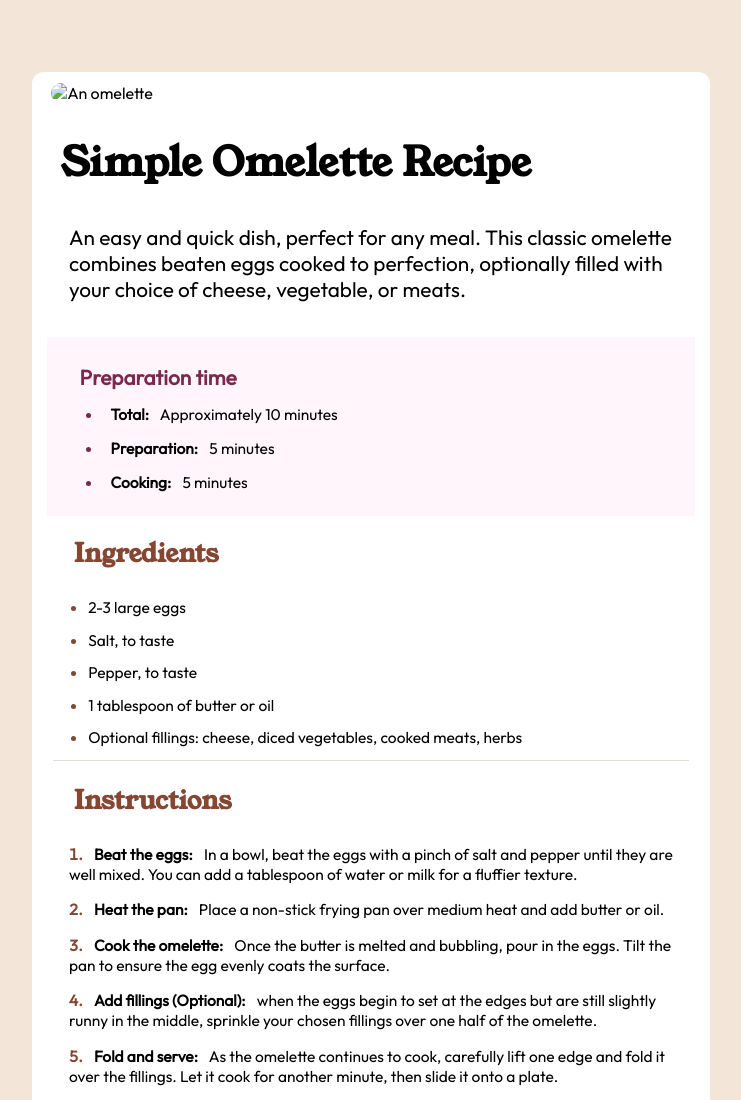
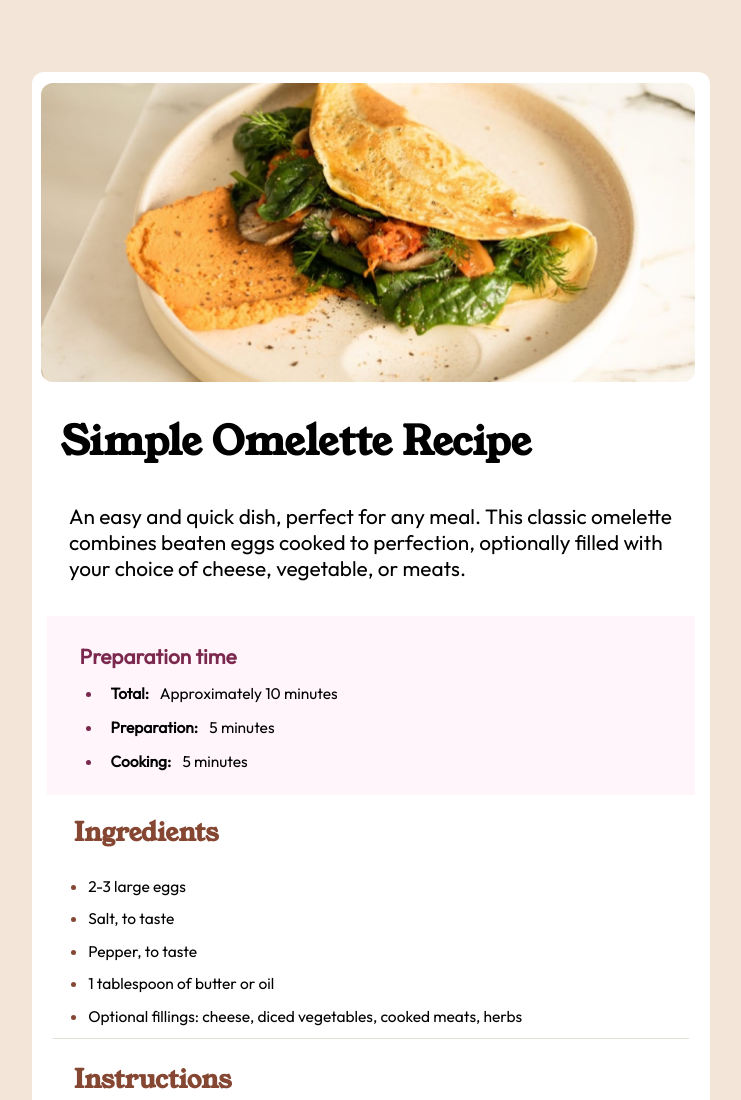
Before and after one commit to Davison141/fourthOne, a plain HTML site: page index.html in a window 1280 px wide. Shown: the top 1100 px of the page, without its empty margins (269-1010 px from the left). Drawn offline with Linux system fonts and the light colour scheme; the site is published under a folder, as on GitHub Pages, so addresses that start at the root find nothing.

Commit message:
Update index.html

```diff
--- a/index.html
+++ b/index.html
@@ -13,7 +13,7 @@
     <main>
       <div class="container">
         <div class="img-con">
-            <img src="/images/image-omelette.jpeg" alt="An omelette" width="100%">
+            <img src="./images/image-omelette.jpeg" alt="An omelette" width="100%">
         </div>
             <div class="intro">
                 <h1>Simple Omelette Recipe</h1>
```
